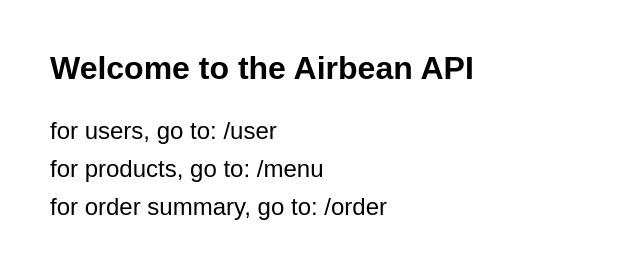
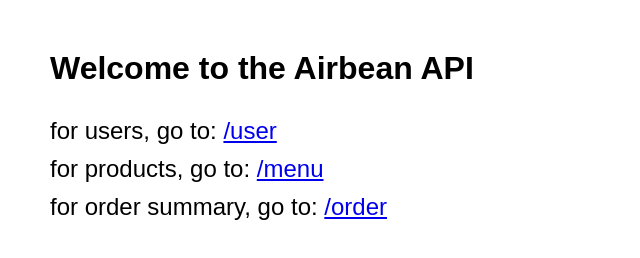
Before and after one commit to spicy-criminals/FU-JS23_grupp_AirBean_API, a website: page public/index.html in a window 1280 px wide. Shown: the whole page, without its empty margins (0-640 px from the left). Drawn offline with Linux system fonts and the light colour scheme.

Commit message:
html-update

```diff
--- a/public/index.html
+++ b/public/index.html
@@ -8,8 +8,8 @@
   </head>
   <body>
     <h1>Welcome to the Airbean API</h1>
-    <h2>for users, go to: /user</h2>
-    <h2>for products, go to: /menu</h2>
-    <h2>for order summary, go to: /order</h2>
+    <h2>for users, go to: <a href="/user">/user</a></h2>
+    <h2>for products, go to: <a href="/menu">/menu</a></h2>
+    <h2>for order summary, go to: <a href="/order">/order</a></h2>
   </body>
 </html>
```
